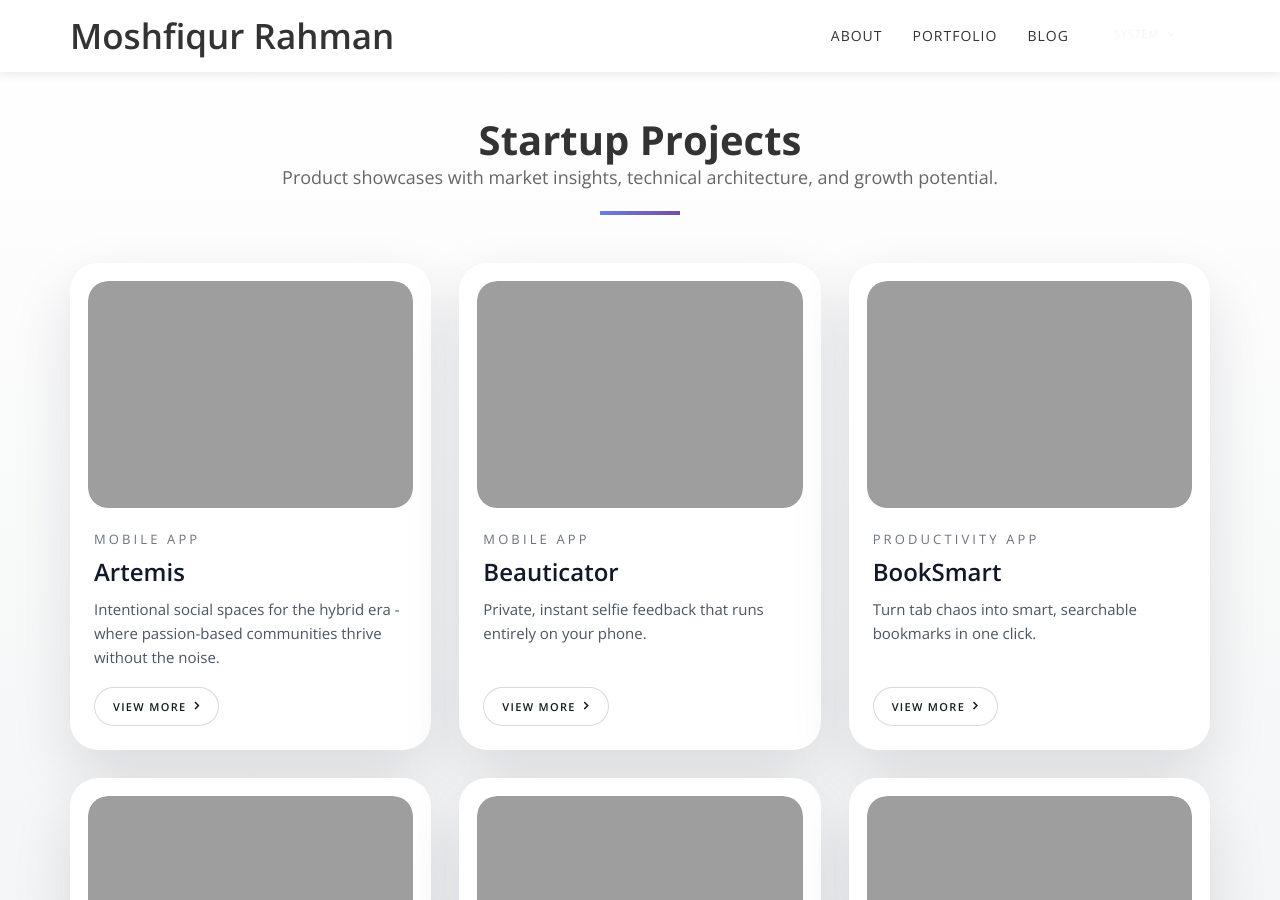
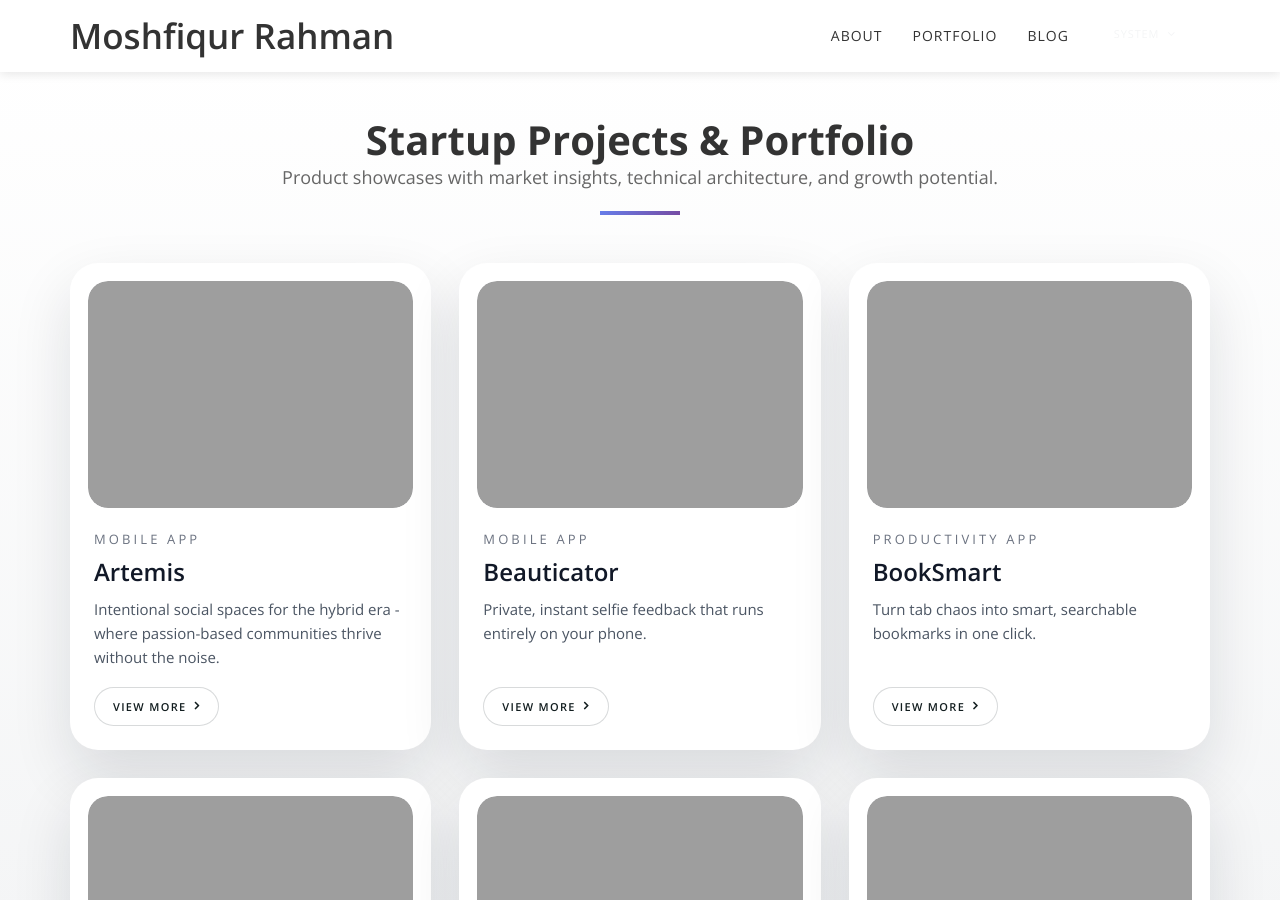
Before and after one commit to moshfiqur/moshfiqur.github.io, a Jekyll site: the page built from portfolio/index.html, in a window 1280 px wide and 900 px high. Built offline with Jekyll 4.4.1, drawn with Linux system fonts in a browser that asks for light colours.

Commit message:
Small cosmetic changes

```diff
--- a/_data/social.yml
+++ b/_data/social.yml
@@ -1,6 +1,6 @@
-- name: "Twitter"
-  icon: "fa-twitter"
-  url: "https://x.com/evenflair"
+# - name: "Twitter"
+#   icon: "fa-twitter"
+#   url: "https://x.com/evenflair"
 
 - name: "GitHub"
   icon: "fa-github"
--- a/_includes/portfolio.html
+++ b/_includes/portfolio.html
@@ -1,7 +1,7 @@
 <div id="portfolio" class="portfolio-section" style="margin: 50px 0 60px;">
   <div class="container">
     <div class="section-title text-center">
-      <h2>Startup Projects</h2>
+      <h2>Startup Projects & Portfolio</h2>
       <p class="section-description">Product showcases with market insights, technical architecture, and growth potential.</p>
       <hr>
     </div>
--- a/portfolio/index.html
+++ b/portfolio/index.html
@@ -7,7 +7,7 @@
 <div id="portfolio" class="portfolio-section" style="margin: 50px 0 60px;">
   <div class="container">
     <div class="section-title text-center">
-      <h2>Startup Projects</h2>
+      <h2>Startup Projects & Portfolio</h2>
       <p class="section-description">Product showcases with market insights, technical architecture, and growth potential.</p>
       <hr>
     </div>
```
